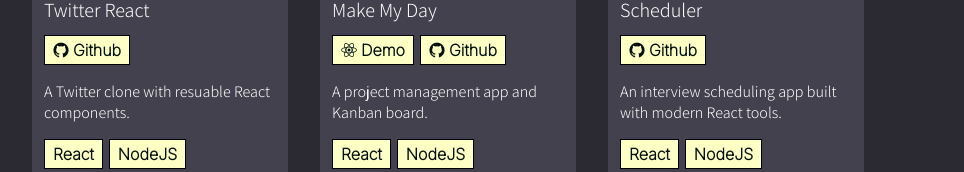
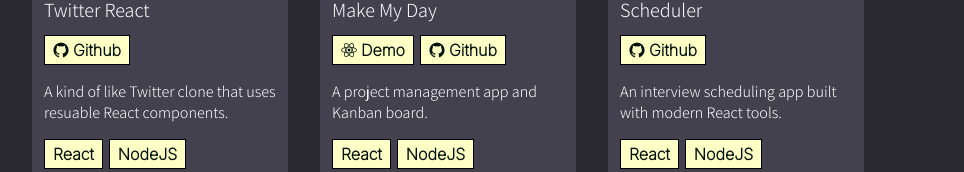
Before and after one commit to WebDevBernard/Portfolio, a Next.js app: page / in a window 1280 px wide. Shown: the part 704-876 px from the top of the page, without its empty margins (192-1156 px from the left). Built offline with nearby package versions, Linux system fonts and the light colour scheme.

Commit message:
update description

```diff
--- a/data/project-data.js
+++ b/data/project-data.js
@@ -4,7 +4,7 @@ export const projects = [
     title: "Twitter React",
     image:
       "https://raw.githubusercontent.com/WebDevBernard/Portfolio/main/docs/twitter.png",
-    description: "A Twitter clone with resuable React components.",
+    description: "A kind of like Twitter clone that uses resuable React components.",
     github: "https://github.com/WebDevBernard/Twitter-React",
     link: "",
     tags: ["React", "NodeJS", "MongoDB"],
```
Also changed, not shown: 1 other file (tests, documents, lock files or other folders).
